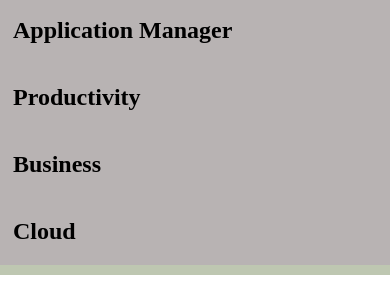
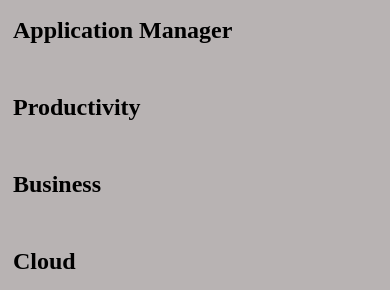
Before and after one commit to ah2355/SampleWeb, a plain HTML site: page index.html in a window 390 px wide. Shown: the part 257-547 px from the top of the page. Drawn offline with Linux system fonts and the light colour scheme.

Commit message:
Changed solution view style(col to row and vice versa

```diff
--- a/style.css
+++ b/style.css
@@ -89,8 +89,18 @@ body
     padding-left:15px;
     background-color:rgb(184, 179, 179);
     display: flex;
-    flex-direction:column;
+    flex-direction:row;
     align-items:left;
+    gap:10px;
+}
+
+@media only screen and (max-width:683px)
+{
+    .cont{
+        flex-direction:column;
+        align-items:left;
+        gap: 10px;
+    }
 }
 
 
```
